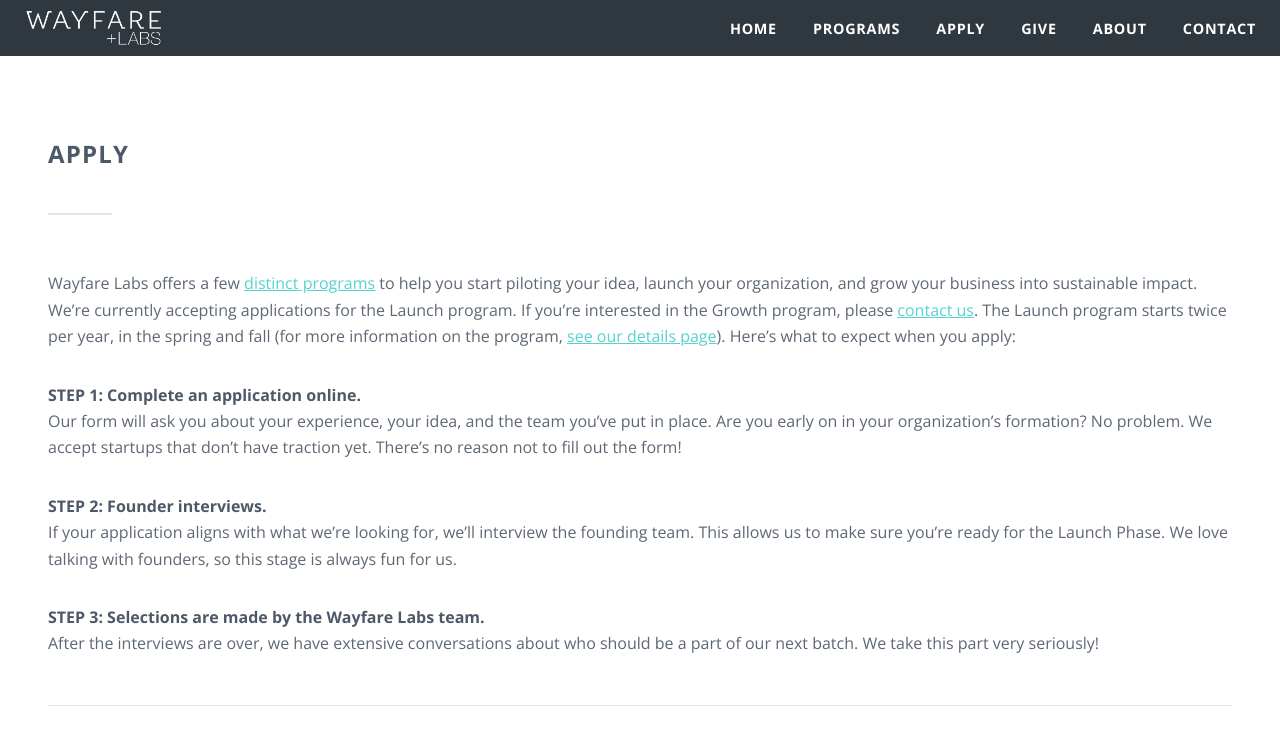
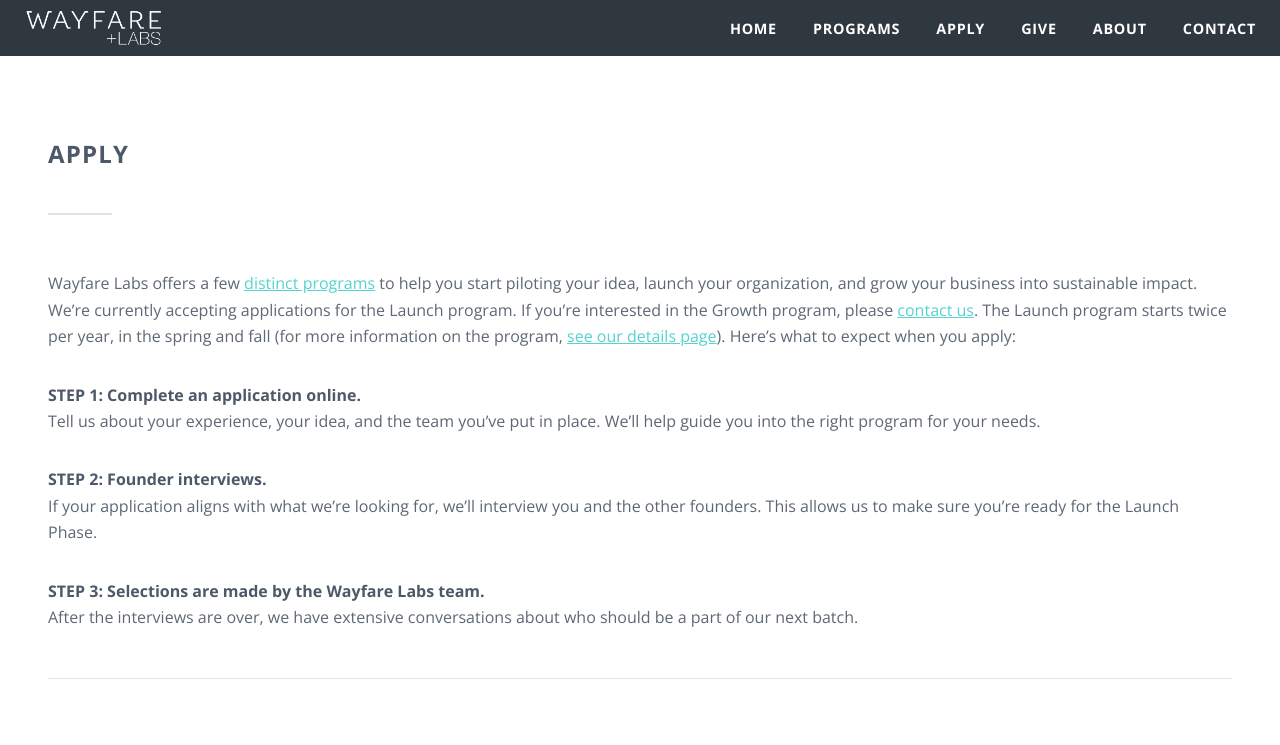
Before and after one commit to wayfareio/wayfarelabs.org, a Jekyll site: the page built from apply.markdown, in a window 1280 px wide and 900 px high. Shown: the top 745 px of the window. Built offline with Jekyll 4.4.1, drawn with Linux system fonts in a browser that asks for light colours; comment, search, counter and statistics services are not loaded.

Commit message:
Updated Apply

```diff
--- a/apply.markdown
+++ b/apply.markdown
@@ -5,14 +5,14 @@
 
 Wayfare Labs offers a few [distinct programs](http://wayfarelabs.org/programs) to help you start piloting your idea, launch your organization, and grow your business into sustainable impact. We're currently accepting applications for the Launch program. If you're interested in the Growth program, please [contact us](/contact). The Launch program starts twice per year, in the spring and fall (for more information on the program, [see our details page](/programs)). Here's what to expect when you apply:
 
-**STEP 1: Complete an application online.**\
-Our form will ask you about your experience, your idea, and the team you've put in place. Are you early on in your organization's formation? No problem. We accept startups that don't have traction yet. There's no reason not to fill out the form!
+**STEP 1: Complete an application online.**
+Tell us about your experience, your idea, and the team you've put in place. We'll help guide you into the right program for your needs.
 
-**STEP 2: Founder interviews.**\
-If your application aligns with what we're looking for, we'll interview the founding team. This allows us to make sure you're ready for the Launch Phase. We love talking with founders, so this stage is always fun for us.
+**STEP 2: Founder interviews.**
+If your application aligns with what we're looking for, we'll interview you and the other founders. This allows us to make sure you're ready for the Launch Phase.
 
-**STEP 3: Selections are made by the Wayfare Labs team.**\
-After the interviews are over, we have extensive conversations about who should be a part of our next batch. We take this part very seriously!
+**STEP 3: Selections are made by the Wayfare Labs team.**
+After the interviews are over, we have extensive conversations about who should be a part of our next batch.
 
 ---
 
```
